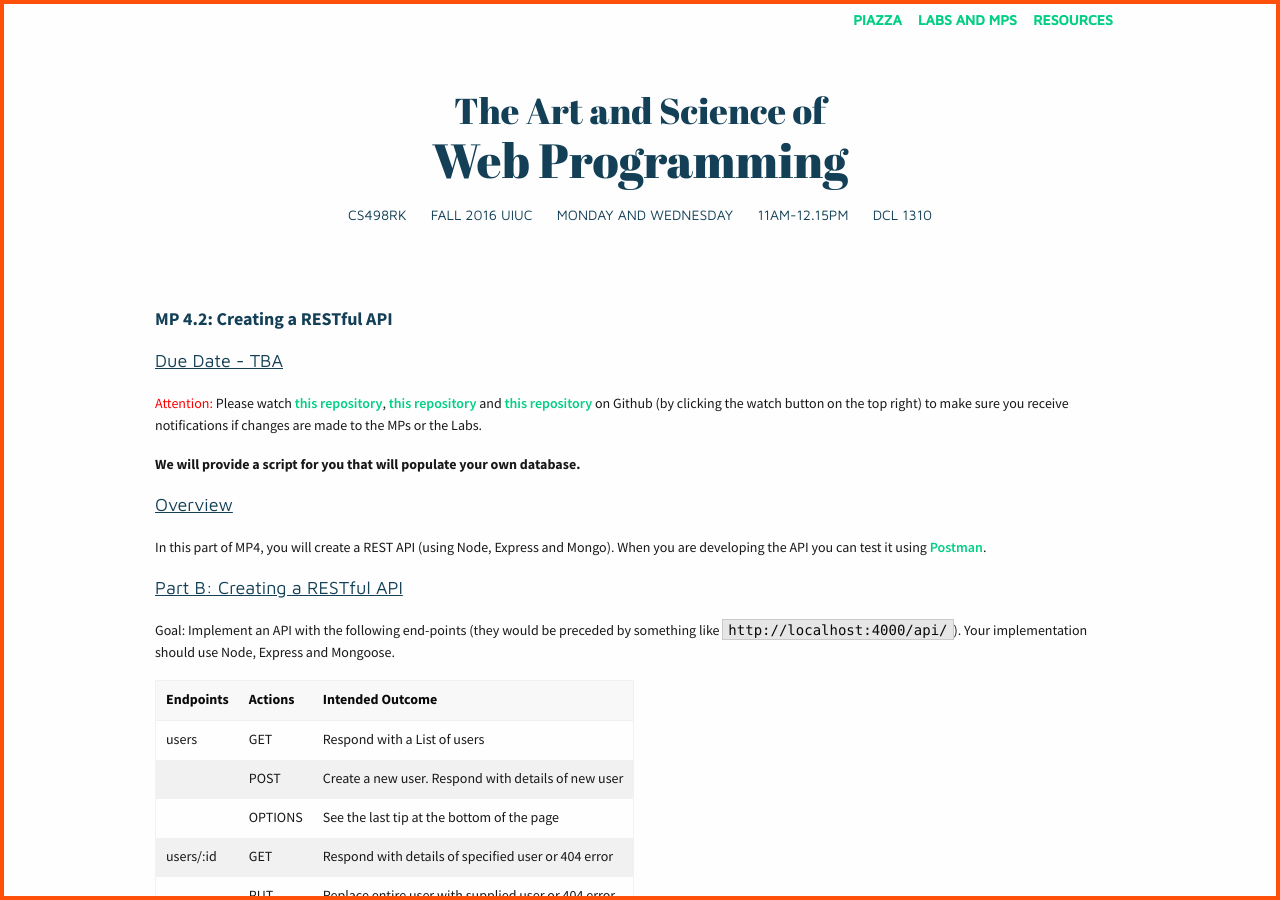
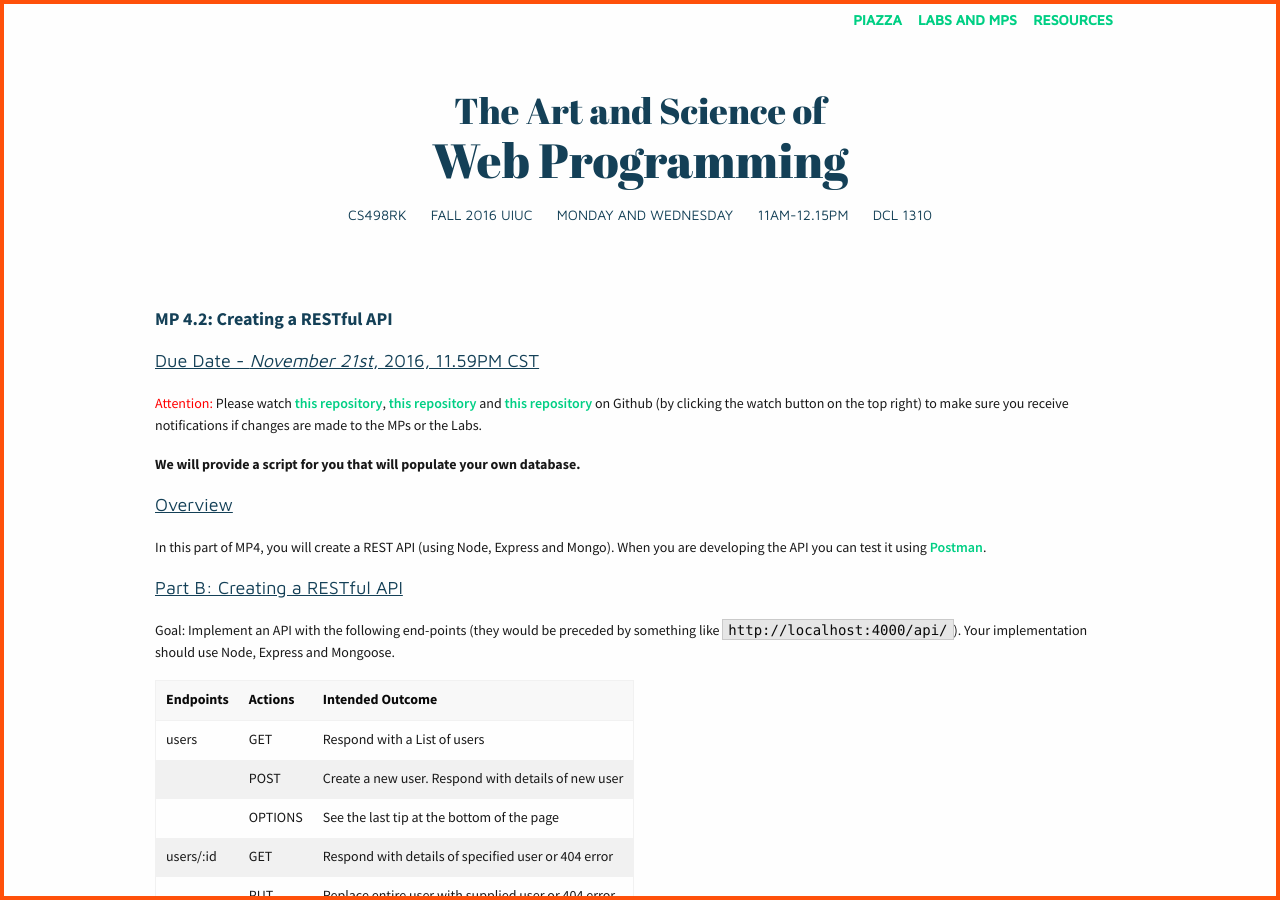
Before and after one commit to biplabdeka/fa2016, a Jekyll site: the page built from _posts/2016-10-19-MP-4-2.md, in a window 1280 px wide and 900 px high. Built offline with Jekyll 4.4.1, drawn with Linux system fonts in a browser that asks for light colours; nearby versions of some CDN libraries.

Commit message:
Add mp4.1 & mp4.2 due dates

```diff
--- a/_posts/2016-10-19-MP-4-2.md
+++ b/_posts/2016-10-19-MP-4-2.md
@@ -4,7 +4,7 @@ title: "MP 4.2: Creating a RESTful API"
 due: TBA
 <!-- permalink: lab1.html -->
 ---
-<span class="section-heading">Due Date - TBA</span>
+<span class="section-heading">Due Date - *November 21st*, 2016, 11.59PM CST</span>
 
 <span style="color: red"> Attention: </span> Please watch [this repository](https://github.com/uiuc-web-programming/sp2016), [this repository](https://github.com/uiuc-web-programming/mp4_client_starter) and [this repository](https://github.com/uiuc-web-programming/mp4_server_starter) on Github (by clicking the watch button on the top right) to make sure you receive notifications if changes are made to the MPs or the Labs.
 
```
Also changed, not shown: _posts/2016-10-19-MP-4-1.md (+1 -1 lines).
